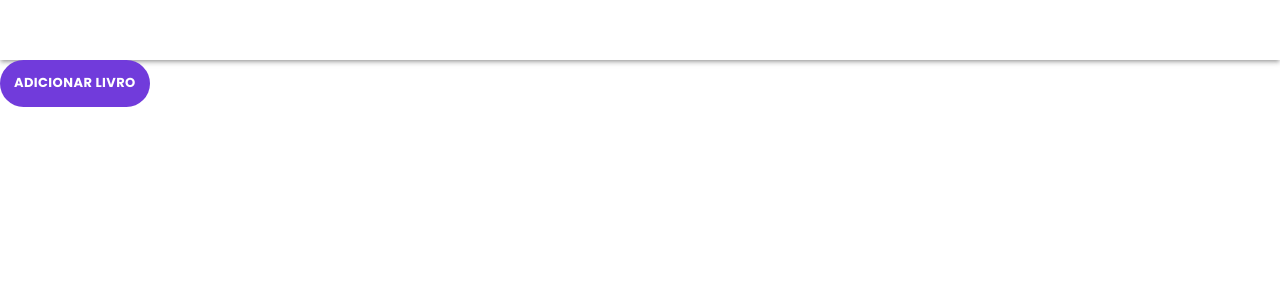
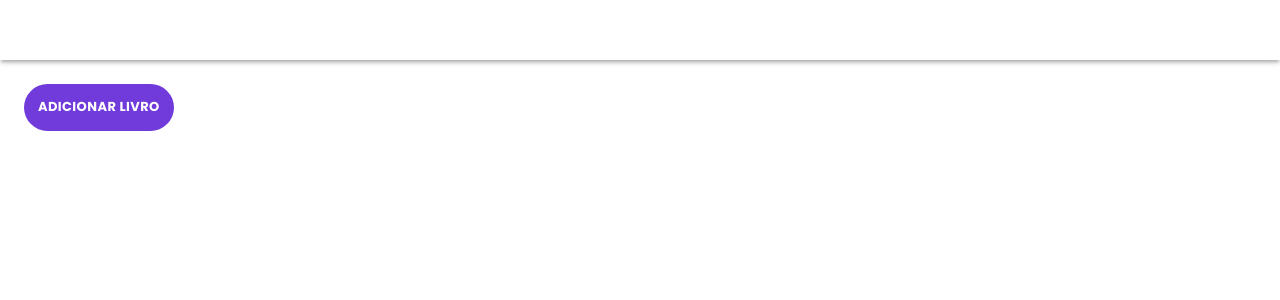
Before and after one commit to georgekaran/Virtual-Bookshelf, a React (Create React App) app: page / in a window 1280 px wide. Shown: the top 300 px of the page. Built offline with nearby package versions, Linux system fonts and the light colour scheme.

Commit message:
feat: add Container and Grid to HomeView

```diff
--- a/src/pages/Home/HomeView.tsx
+++ b/src/pages/Home/HomeView.tsx
@@ -1,12 +1,18 @@
 import React from 'react'
 import Button from '@material-ui/core/Button';
+import Container from '@material-ui/core/Container';
+import Grid from '@material-ui/core/Grid';
 
 export default function Home() {
   return (
-    <div>
-      <Button className="Btn__AddBook">
-        Adicionar livro
-      </Button>
-    </div>
+    <Container fixed
+               className="Base__Container">
+      <Grid item
+            xs={12}>
+        <Button className="Btn__AddBook">
+          Adicionar livro
+        </Button>
+      </Grid>
+    </Container>
   )
 }
--- a/src/styles/base/_base.scss
+++ b/src/styles/base/_base.scss
@@ -5,4 +5,9 @@
   font-family: 'Poppins', sans-serif;
 }
 
+// Colors
 $primary: #713BDB;
+
+.Base__Container {
+  padding: 24px;
+}
```
